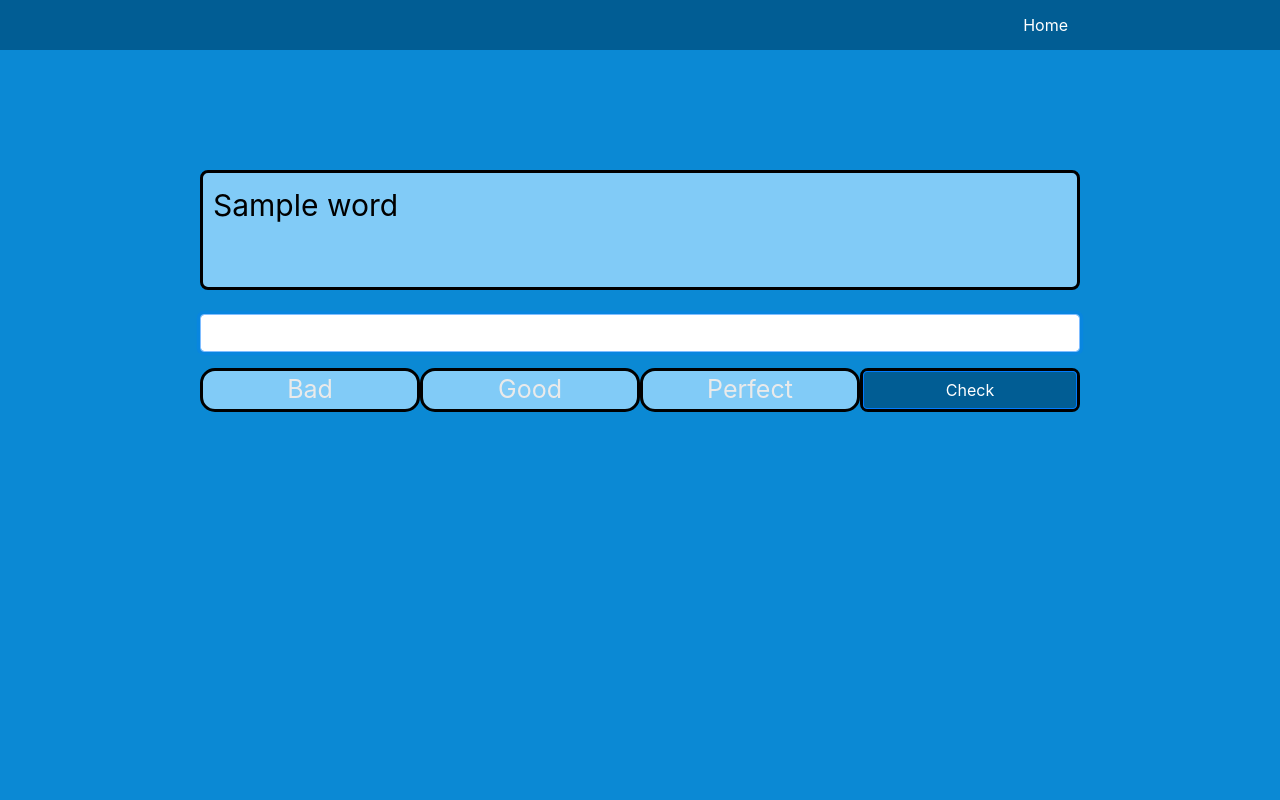
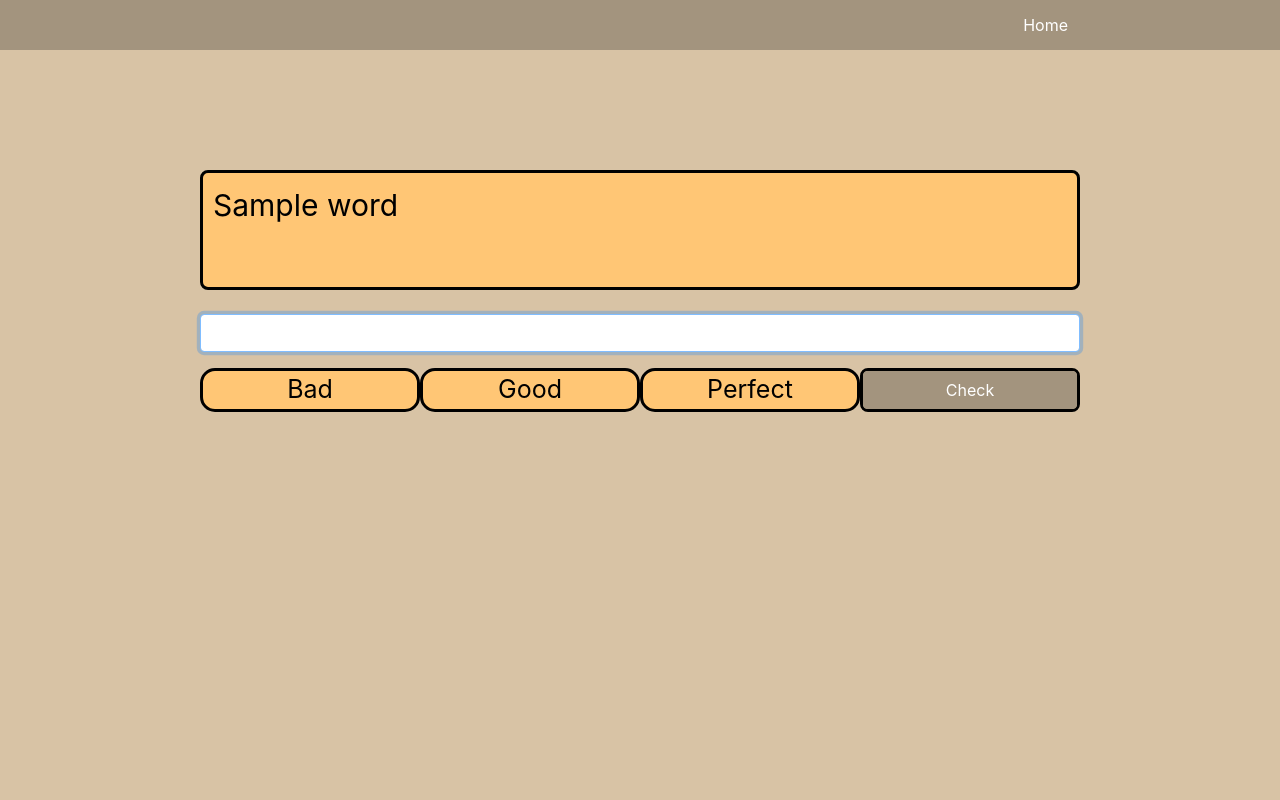
Before and after one commit to dpalatynski/LearnIt_web, a Django app: template templates/flashcard.html in a window 1280 px wide. Run offline with Django 3.2, Linux system fonts and the light colour scheme; tables that the repository leaves empty hold one stand-in row (values such as "Sample post"); the template is opened without the code that fills it: values that come from a table or form of the project are taken from there, most other values are stand-ins (such as "Sample title", 1, 10 or a date in 2020); some libraries are stand-ins or nearby versions.

Commit message:
v1.1_new_design
Changed colors and added 'good' as a mark

```diff
--- a/flashcard/views.py
+++ b/flashcard/views.py
@@ -1,5 +1,6 @@
 from django.shortcuts import render
 from .forms import FlashcardCheckAnswerModelForm
+from .utils import check_answer
 import random
 import pickle
 
@@ -31,10 +32,7 @@ def home(request):
         form = FlashcardCheckAnswerModelForm()
 
         if not word:
-            if answer == true_answer[0]:
-                text = 'Perfect'
-            else:
-                text = 'Bad'
+            text = check_answer(true_answer[0], answer)
 
             form.fields['answer'].widget.attrs['disabled'] = 'disabled'
             form.fields['answer'].initial = true_answer[0]
--- a/static/flashcard_styles.css
+++ b/static/flashcard_styles.css
@@ -8,7 +8,7 @@
 	width: 100%;
 	height: 50px;
 	display: block;
-	background-color: #015d94;
+	background-color: #a3947e;
 }
 
 .inner_header{
@@ -16,13 +16,13 @@
 	height: 100%;
 	display: block;
 	margin: 0 auto;
-	background-color: #015d94;
+	background-color: #a3947e;
 }
 
 .navigation{
 	float: right;
 	height: 100%;
-	background-color: #015d94;
+	background-color: #a3947e;
 }
 
 .navigation a{
@@ -34,7 +34,7 @@
 }
 
 .navigation a:hover{
-	background-color: #81cbf7;
+	background-color:  #ffc675;
 }
 
 .navigation a li{
@@ -46,32 +46,32 @@
 }
 
 .content{
-    background-color: #0b89d4;
+    background-color: #d8c3a5;
     display: block;
     width: 100%;
     height: calc(100vh - 50px);
 }
 
 .app{
-	background-color: #0b89d4;
+	background-color: #d8c3a5;
 }
 
 .box_app{
 	margin: 0px 200px 5px 200px;
 	height: 400px;
-	background-color: #0b89d4;
+	background-color: #d8c3a5;
 }
 
 .choose_box_app{
 	height: 30%;
-	background-color: #0b89d4;
+	background-color: #d8c3a5;
 }
 
 .top_middle_box_app{
 	height: 30%;
 	padding: 10px 10px 10px 10px;
 	font-size: 30px;
-	background-color: #81cbf7;
+	background-color: #ffc675;
 	border-radius: 8px;
 	border-color: black;
 	border-style: solid;
@@ -84,7 +84,7 @@
 .result_box_app{
 	font-size: 25px;
 	height: 10%;
-	background-color: #0b89d4;
+	background-color: #d8c3a5;
 }
 
 .left_result_box_app{
@@ -92,7 +92,7 @@
 	height: 100%;
 	display: block;
 	float: left;
-	background-color: #0b89d4;
+	background-color: #d8c3a5;
 }
 
 .right_result_box_app{
@@ -100,7 +100,7 @@
 	height: 100%;
 	display: block;
 	float: right;
-	background-color: #0b89d4;
+	background-color: #d8c3a5;
 }
 
 .bad_left_result_box_app{
@@ -110,8 +110,8 @@
 	width: 50%;
 	height: 100%;
 	float: left;
-	background-color: #81cbf7;
-	color: #eaeaea;
+	background-color: #ffc675;
+	color: black;
 	border-radius: 15px;
 	border-color: black;
 	border-style: solid;
@@ -119,8 +119,6 @@
 
 .bad_left_result_box_app span{
 	color: red;
-	background-color: #81cbf7;
-	margin-top: 1px;
 }
 
 .good_left_result_box_app{
@@ -130,17 +128,15 @@
 	width: 50%;
 	height: 100%;
 	float: right;
-	background-color: #81cbf7;
-	color: #eaeaea;
+	background-color: #ffc675;
+	color: black;
 	border-radius: 15px;
 	border-color: black;
 	border-style: solid;
 }
 
 .good_left_result_box_app span{
-    background-color: #81cbf7;
-	color: yellow;
-	margin-top: 1px;
+	color: #c97a00;
 }
 
 .perfect_right_result_box_app{
@@ -150,17 +146,15 @@
 	width: 50%;
 	height: 100%;
 	float: left;
-	background-color: #81cbf7;
-	color: #eaeaea;
+	background-color: #ffc675;
+	color: black;
 	border-radius: 15px;
 	border-color: black;
 	border-style: solid;
 }
 
 .perfect_right_result_box_app span{
-    background-color: #81cbf7;
-	color: #085902;
-	margin-top: 1px;
+	color: #50D050;
 }
 
 .next_right_result_box_app{
@@ -175,15 +169,18 @@
 	border-style: solid;
 }
 
-.btn.btn-primary{
-    background-color: #015d94;
+.btn-primary{
+    border-color: #a3947e
 }
 
-.btn.btn-primary:hover,
+.btn.btn-primary{
+    background-color: #a3947e;
+}
+
 .btn.btn-primary:focus,
 .btn.btn-primary:active,
 .btn.btn-primary.active {
-  color: #ffffff;
   background-color: grey;
+  border-color: #a3947e
   border-color: grey;
 }
--- a/templates/flashcard.html
+++ b/templates/flashcard.html
@@ -23,7 +23,7 @@
 						Bad
 					{% endif %}
 				</div>
-				<div class="good_left_result_box_app"> <!-- Jeżeli tylko jedna literka jest błędna, do dodania -->
+				<div class="good_left_result_box_app">
 					{% if check_answer_button and text == 'Good' %}
 						<span>Good</span>
 					{% else %}
```
Also changed, not shown: flashcard/utils.py (added, +21 -0 lines), 1 other file.
